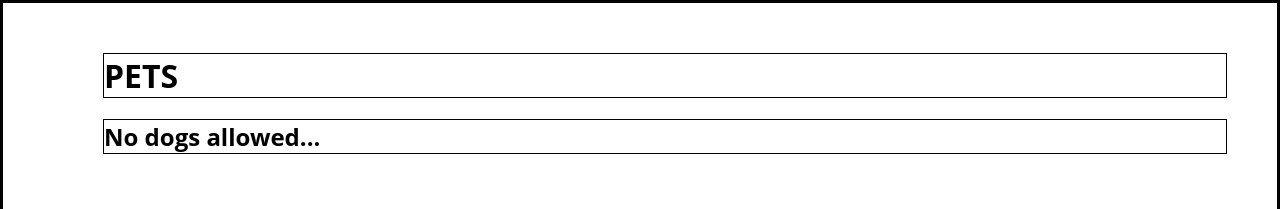
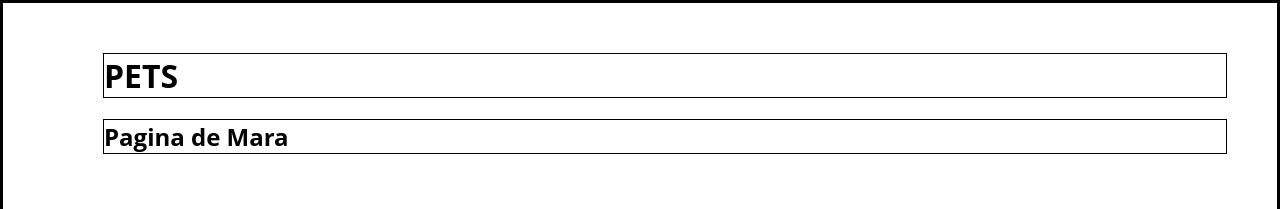
Before and after one commit to maramsrb/maramsrb.github.io, a plain HTML site: page index.html in a window 1280 px wide. Shown: the top 209 px of the page. Drawn offline with Linux system fonts and the light colour scheme.

Commit message:
Cambio titulo

```diff
--- a/index.html
+++ b/index.html
@@ -10,7 +10,7 @@
 
     <div class="header">
       <h1>PETS</h1>
-      <h2>No dogs allowed...</h2>
+      <h2>Pagina de Mara</h2>
     </div>
 
     <div class="nav">
```
